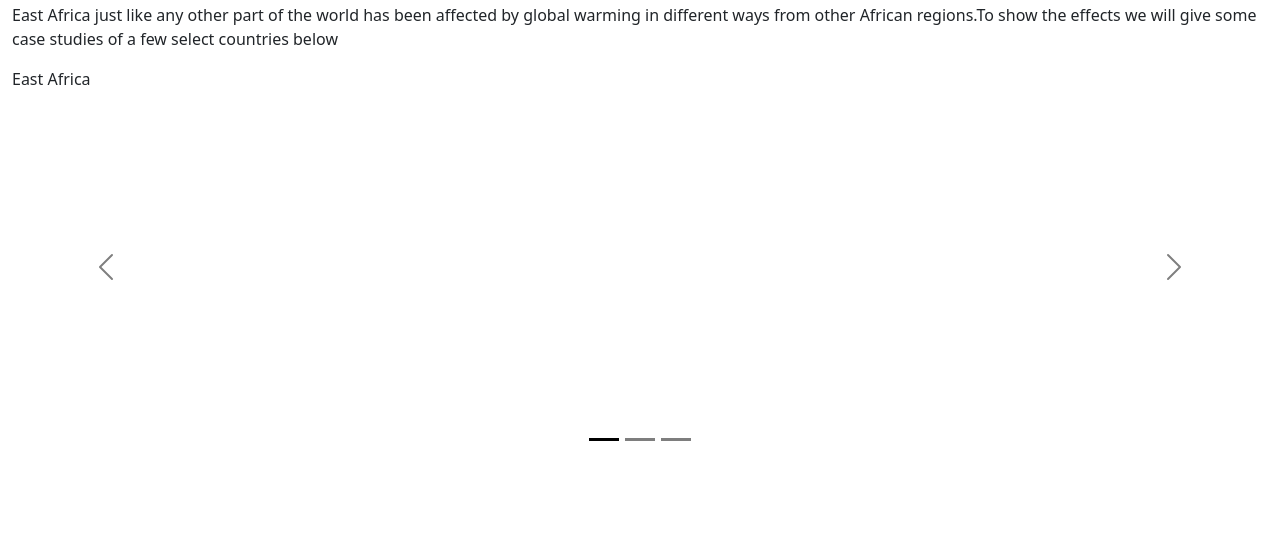
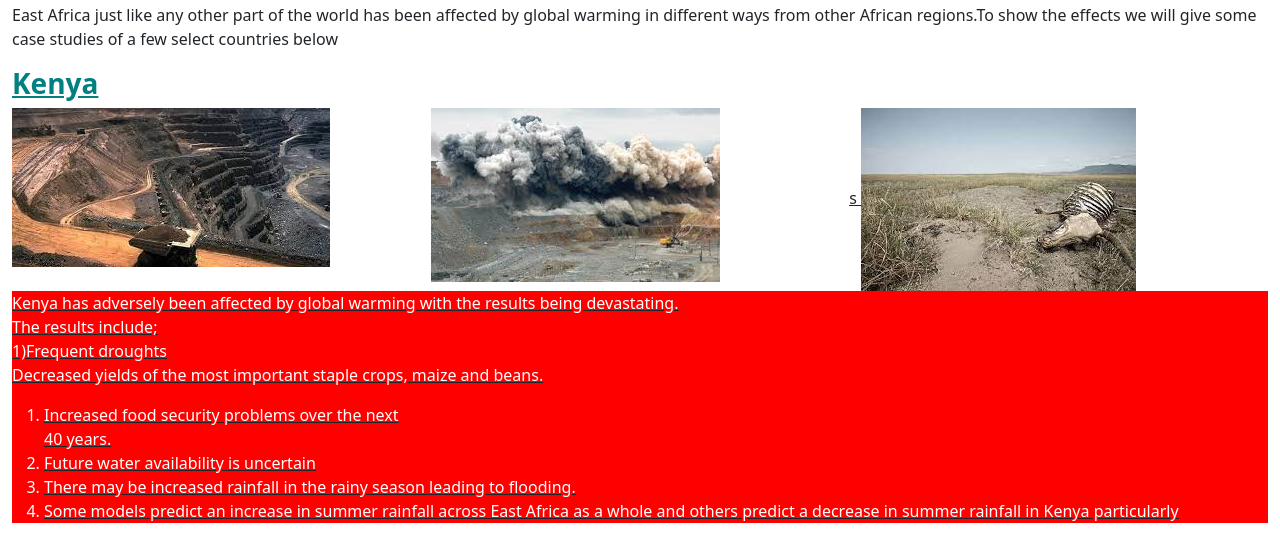
Before and after one commit to Kenkibet/TEAM-WEEK-PROJECT, a plain HTML site: page index.html in a window 1280 px wide. Shown: the part 615-1154 px from the top of the page. Before the commit the page ends 1082 px from the top, so only its background shows below. Drawn offline with nearby package versions, Linux system fonts and the light colour scheme.

Commit message:
Add information on Kenya

```diff
--- a/css/styles.css
+++ b/css/styles.css
@@ -1,5 +1,9 @@
 html {
     scroll-behavior: smooth;
+}
+
+.menu-flex {
+    display: flex;
 }
 
 .title {
@@ -29,3 +33,17 @@ html {
 #carouselExampleDark {
     height: 50vh;
 }
+
+.kenyat {
+    color: teal;
+    font-weight: bolder;
+}
+
+#image2 {
+    display: none;
+}
+
+.keyint {
+    background-color: red;
+    color: white;
+}
--- a/index.html
+++ b/index.html
@@ -36,6 +36,42 @@
                             <img src="./images/east.jpeg" alt="" id="image1">
                             <p>East Africa just like any other part of the world has been affected by global warming in different ways from other African regions.To show the effects we will give some case studies of a few select countries below</p>
                         </div>
+                        <div class="Kenya">
+                            <h3 class="kenyat"><u>Kenya<u></h3>
+                                <img src="./images/download (2).jpeg" alt="" id="image2">
+                                <div class="keinfo menu-flex">
+                                    <div class="images col-md-4">
+                                        <img src="./images/download (3).jpeg" alt="">
+                                    </div>
+                                    <div class="images col-md-4">
+                                        <img src="./images/images (1).jpeg" alt="">
+                                    </div>
+                                    <div class="images col-md-4">
+s                                       <img src="./images/download (4).jpeg" alt="">
+                                    </div>
+                                </div>
+                                <div class="keyint">
+                                    <p>
+                                        Kenya has adversely been affected by global warming with the results being devastating. <br>
+                                        The results include;<br>
+                                        1)Frequent droughts <br>
+
+                                        Decreased yields of the most important staple
+                                        crops, maize and beans.
+                                        <ol>
+                                        <li>Increased food security problems over the next </li>
+                                        40 years.
+                                        <li>Future water availability is uncertain </li>
+                                         <li> There may be increased rainfall in the rainy
+                                        season leading to flooding. </li>
+                                         <li>Some models predict an increase in summer
+                                        rainfall across East Africa as a whole and others
+                                        predict a decrease in summer rainfall in Kenya
+                                        particularly</li>
+                                        </ol>
+                                    </p>
+                                </div>
+                        </div>
 
                     </div>
                 </div>
@@ -44,50 +80,6 @@
             </div>
         </div>
     </div>
-    <div class="container-fluid">
-        <div class="row">
-            <div class="col-md-12">
-                <div id="carouselExampleDark" class="carousel carousel-dark slide" data-bs-ride="carousel">
-                    <div class="carousel-indicators">
-                        <button type="button" data-bs-target="#carouselExampleDark" data-bs-slide-to="0" class="active" aria-current="true" aria-label="Slide 1"></button>
-                        <button type="button" data-bs-target="#carouselExampleDark" data-bs-slide-to="1" aria-label="Slide 2"></button>
-                        <button type="button" data-bs-target="#carouselExampleDark" data-bs-slide-to="2" aria-label="Slide 3"></button>
-                    </div>
-                    <div class="carousel-inner">
-                        <div class="carousel-item active" data-bs-interval="10000">
-                            <p>East Africa</p>
-                            <div class="carousel-caption d-none d-md-block">
-
-                            </div>
-                        </div>
-                        <div class="carousel-item" data-bs-interval="2000">
-                            <img src="..." class="d-block w-100" alt="...">
-                            <div class="carousel-caption d-none d-md-block">
-                                <h5>Second slide label</h5>
-                                <p>Some representative placeholder content for the second slide.</p>
-                            </div>
-                        </div>
-                        <div class="carousel-item">
-                            <img src="..." class="d-block w-100" alt="...">
-                            <div class="carousel-caption d-none d-md-block">
-                                <h5>Third slide label</h5>
-                                <p class="slide-con">Some representative placeholder content for the third slide.</p>
-                            </div>
-                        </div>
-                    </div>
-                    <button class="carousel-control-prev" type="button" data-bs-target="#carouselExampleDark" data-bs-slide="prev">
-                      <span class="carousel-control-prev-icon" aria-hidden="true"></span>
-                      <span class="visually-hidden">Previous</span>
-                    </button>
-                    <button class="carousel-control-next" type="button" data-bs-target="#carouselExampleDark" data-bs-slide="next">
-                      <span class="carousel-control-next-icon" aria-hidden="true"></span>
-                      <span class="visually-hidden">Next</span>
-                    </button>
-                </div>
-            </div>
-        </div>
-    </div>
-
 
 
 
--- a/js/script.js
+++ b/js/script.js
@@ -1,14 +1,23 @@
-function dev(e, i) {
+function dev(e, i, f, g) {
 
     $(document).ready(function() {
         e.click(function() {
-            e.toggle();
+            e.toggle(1000);
             i.toggle(1000);
         });
         i.click(function() {
             e.toggle(1000);
             i.toggle(1000);
         });
+        f.click(function() {
+            f.toggle();
+            g.toggle(1000);
+        });
+        g.click(function() {
+            f.toggle(1000);
+            g.toggle(1000);
+        })
     });
 }
 dev($("#eastA"), $("#image1"));
+dev($(".kenyat"), $("#image2"))
```
Also changed, not shown: images/download (2).jpeg (added), images/download (3).jpeg (added), images/download (4).jpeg (added), images/images (1).jpeg (added).
